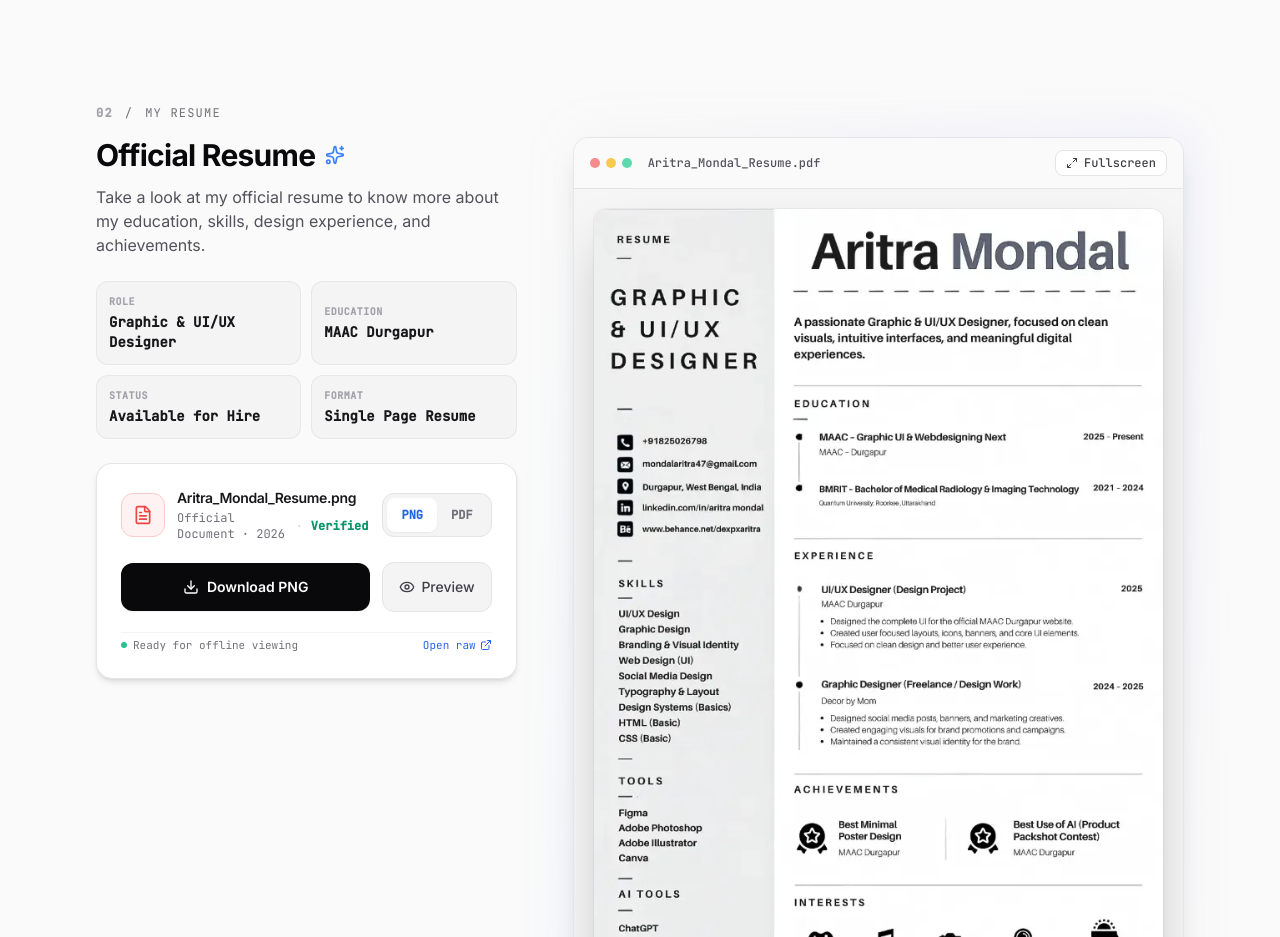
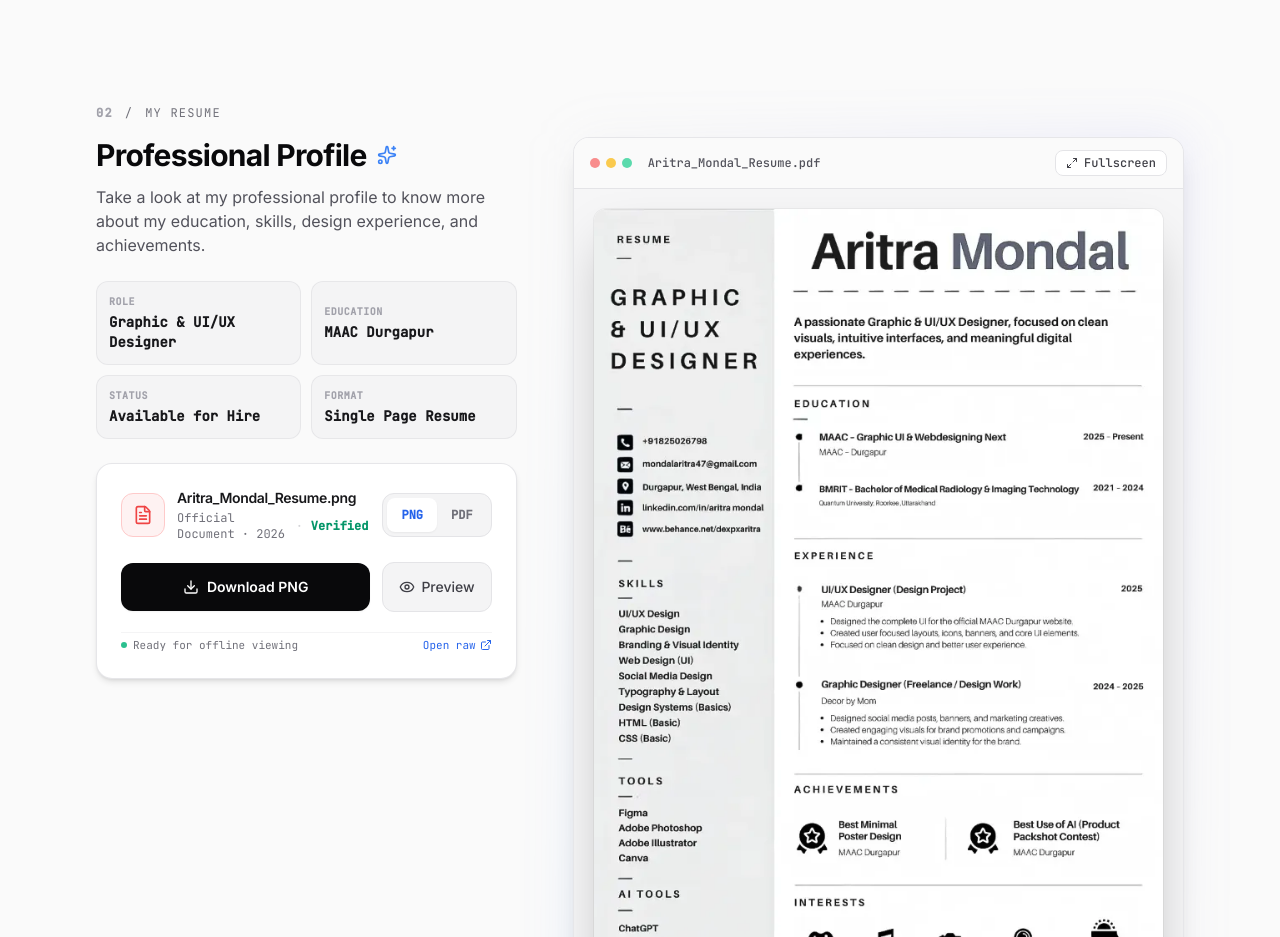
Before and after one commit to Dexp2k3/Portfolio-website-aritra, a React (Vite) app: page / in a window 1280 px wide. Shown: the part 1780-2717 px from the top of the page. Built offline with nearby package versions, Linux system fonts and the light colour scheme.

Commit message:
chore(copy): update section heading and description to Professional Profile

```diff
--- a/src/data/portfolioData.js
+++ b/src/data/portfolioData.js
@@ -78,7 +78,7 @@ export const aboutData = {
 export const resumeData = {
   sectionNumber: "02",
   sectionTitle: "MY RESUME",
-  description: "Take a look at my official resume to know more about my education, skills, design experience, and achievements.",
+  description: "Take a look at my professional profile to know more about my education, skills, design experience, and achievements.",
   fileName: "Aritra_Mondal_Resume.png",
   fileInfo: "Official Document · 2026",
   downloadUrl: "/Aritra_Mondal_Resume.png",
--- a/src/sections/Resume.jsx
+++ b/src/sections/Resume.jsx
@@ -83,7 +83,7 @@ export function Resume({ onShowToast }) {
           <div className="lg:col-span-5 flex flex-col gap-6">
             <div>
               <h3 className="text-2xl sm:text-3xl font-bold tracking-tight text-zinc-950 dark:text-white mb-3 flex items-center gap-2.5">
-                <span>Official Resume</span>
+                <span>Professional Profile</span>
                 <Sparkles className="w-5 h-5 text-blue-500 hidden sm:inline" />
               </h3>
 
@@ -314,7 +314,7 @@ export function Resume({ onShowToast }) {
           setIsModalOpen(false);
           setModalZoom(1);
         }}
-        title="Aritra Mondal — Official Resume"
+        title="Aritra Mondal — Professional Profile"
         subtitle="Graphic & UI/UX Designer · Single Page Resume"
         maxWidth="max-w-5xl"
       >
```
